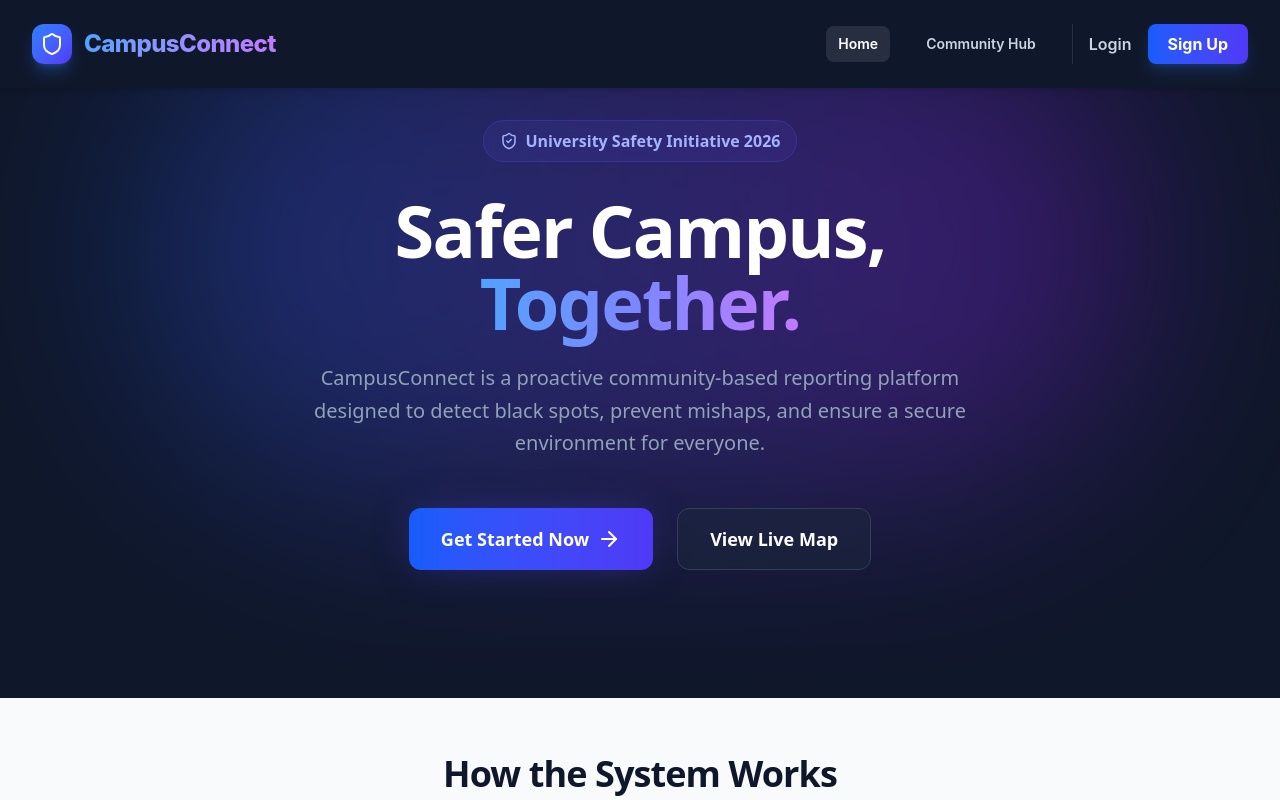
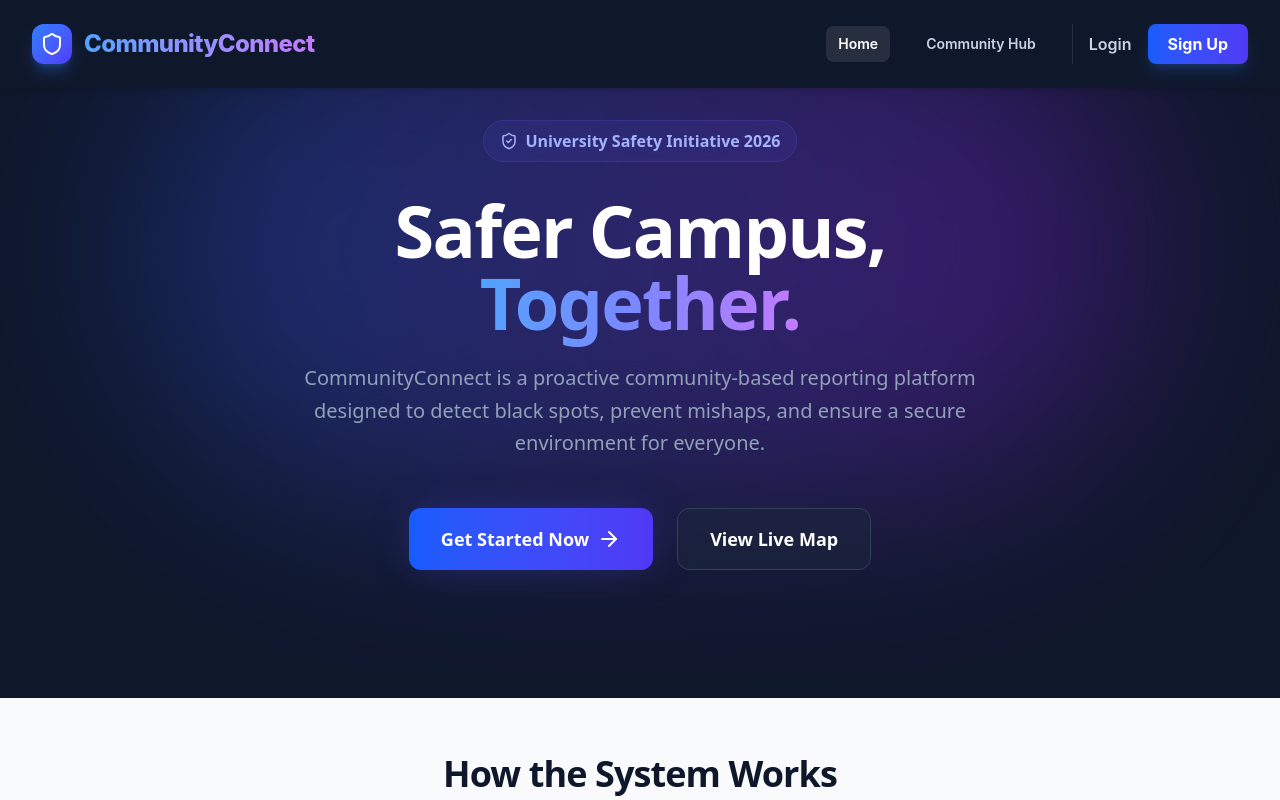
Before and after one commit to pigansh29/CommunityConnect, a React (Vite) app in the folder client/: page / in a window 1280 px wide. Shown: the top 800 px of the page. Built offline with nearby package versions, Linux system fonts and the light colour scheme.

Commit message:
final commit

```diff
--- a/client/index.html
+++ b/client/index.html
@@ -4,7 +4,7 @@
     <meta charset="UTF-8" />
     <link rel="icon" type="image/svg+xml" href="/vite.svg" />
     <meta name="viewport" content="width=device-width, initial-scale=1.0" />
-    <title>CampusConnect</title>
+    <title>CommunityConnect</title>
   </head>
   <body>
     <div id="root"></div>
--- a/client/src/components/Navbar.jsx
+++ b/client/src/components/Navbar.jsx
@@ -35,7 +35,7 @@ const Navbar = () => {
                                 <Shield className="h-6 w-6 text-white" />
                             </div>
                             <span className="font-extrabold text-2xl tracking-tight text-transparent bg-clip-text bg-gradient-to-r from-blue-400 to-purple-400 group-hover:from-blue-300 group-hover:to-purple-300 transition-colors">
-                                CampusConnect
+                                CommunityConnect
                             </span>
                         </Link>
                     </div>
--- a/client/src/pages/Home.jsx
+++ b/client/src/pages/Home.jsx
@@ -23,7 +23,7 @@ const Home = () => {
                         <span className="text-transparent bg-clip-text bg-gradient-to-r from-blue-400 via-indigo-400 to-purple-400">Together.</span>
                     </h1>
                     <p className="text-xl text-slate-400 mb-12 max-w-2xl mx-auto leading-relaxed animate-fade-in-up animation-delay-200 font-medium">
-                        CampusConnect is a proactive community-based reporting platform designed to detect black spots, prevent mishaps, and ensure a secure environment for everyone.
+                        CommunityConnect is a proactive community-based reporting platform designed to detect black spots, prevent mishaps, and ensure a secure environment for everyone.
                     </p>
                     <div className="flex flex-col sm:flex-row justify-center gap-4 sm:gap-6 animate-fade-in-up animation-delay-300">
                         {user ? (
```
Also changed, not shown: 1 other file (tests, documents, lock files or other folders).
